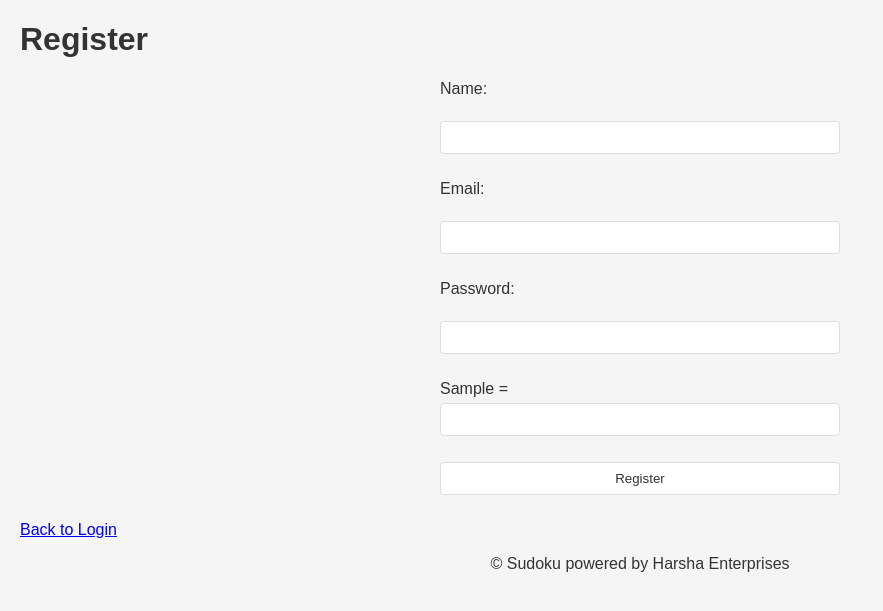
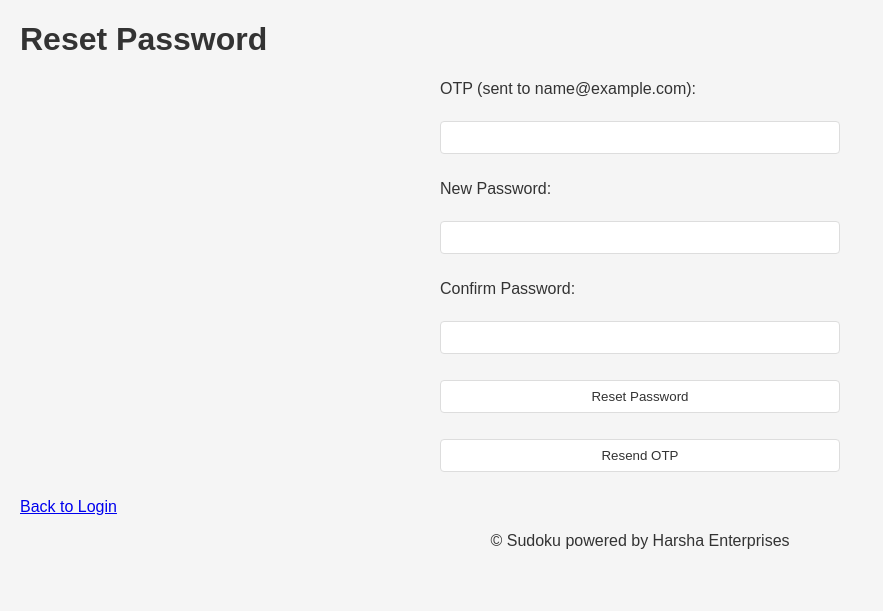
Before and after one commit to harsha86396/sudoku_app, a Flask app: template templates/register.html in a window 1280 px wide. Shown: the part 99-710 px from the top of the page, without its empty margins (0-883 px from the left). Run offline with Flask 3, Linux system fonts and the light colour scheme; the template is opened without the code that fills it: most values are stand-ins (such as "Sample title", 1, 10 or a date in 2020); some libraries are stand-ins or nearby versions.

Commit message:
Update register.html

```diff
--- a/templates/register.html
+++ b/templates/register.html
@@ -1,25 +1,25 @@
 {% extends 'base.html' %}
 {% block content %}
-  <h1>Register</h1>
-  <form method="post" action="{{ url_for('register') }}">
+  <h1>Reset Password</h1>
+  <form method="post" action="{{ url_for('reset_password') }}">
     <p>
-      <label for="name">Name:</label><br>
-      <input type="text" name="name" required>
+      <label for="otp">OTP (sent to {{ email }}):</label><br>
+      <input type="text" name="otp" required>
     </p>
     <p>
-      <label for="email">Email:</label><br>
-      <input type="email" name="email" required>
-    </p>
-    <p>
-      <label for="password">Password:</label><br>
+      <label for="password">New Password:</label><br>
       <input type="password" name="password" required>
     </p>
     <p>
-      <label for="captcha">{{ captcha_q }} = </label>
-      <input type="text" name="captcha" required>
+      <label for="confirm">Confirm Password:</label><br>
+      <input type="password" name="confirm" required>
     </p>
-    <p><input type="submit" value="Register"></p>
+    <p><input type="submit" value="Reset Password"></p>
+  </form>
+  <form method="post" action="{{ url_for('resend_otp') }}">
+    <p><input type="submit" value="Resend OTP"></p>
   </form>
   <p><a href="{{ url_for('index') }}">Back to Login</a></p>
+  <p class="success">{{ session.pop('msg', '') }}</p>
   <p class="error">{{ session.pop('err', '') }}</p>
 {% endblock %}
```
